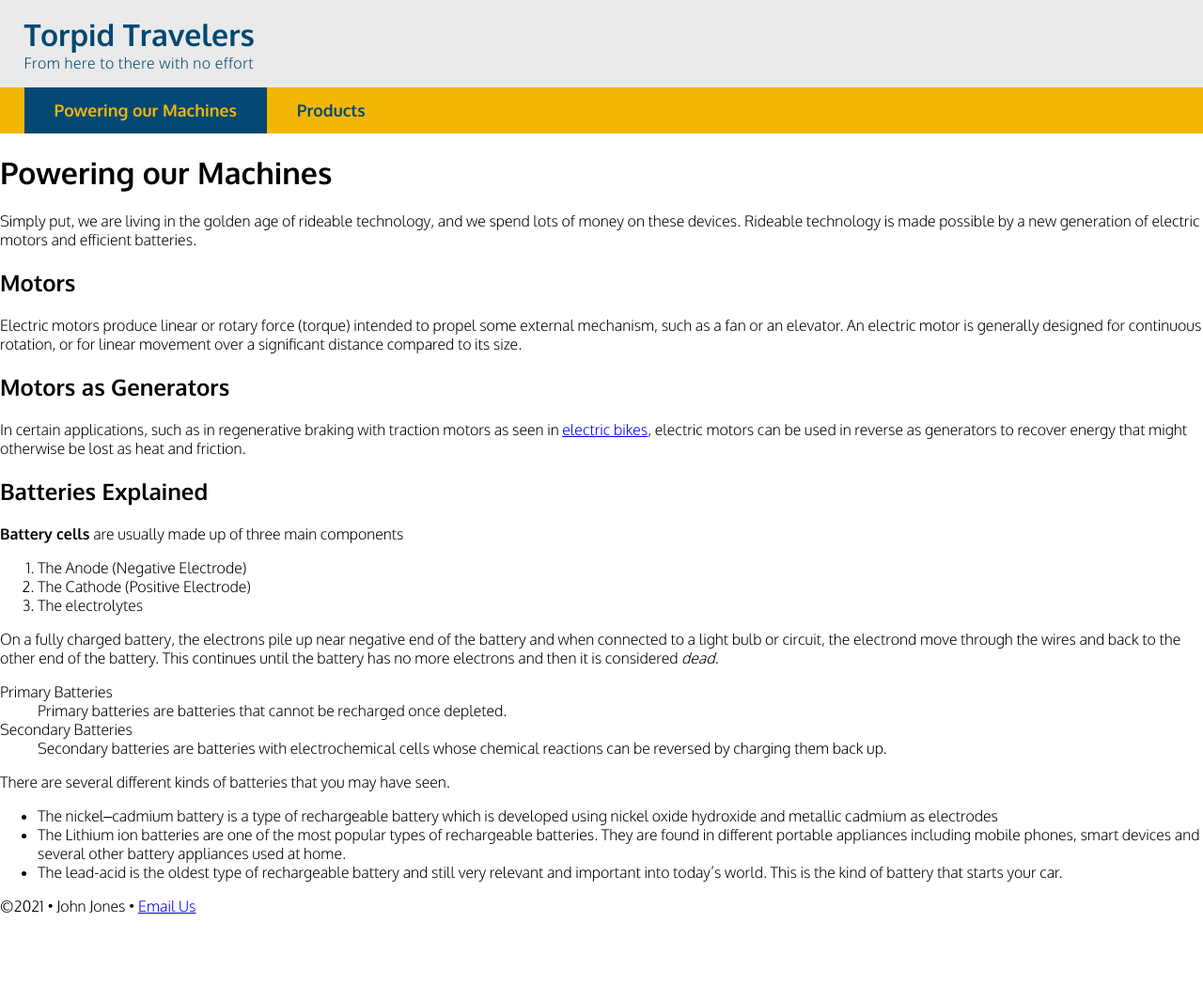
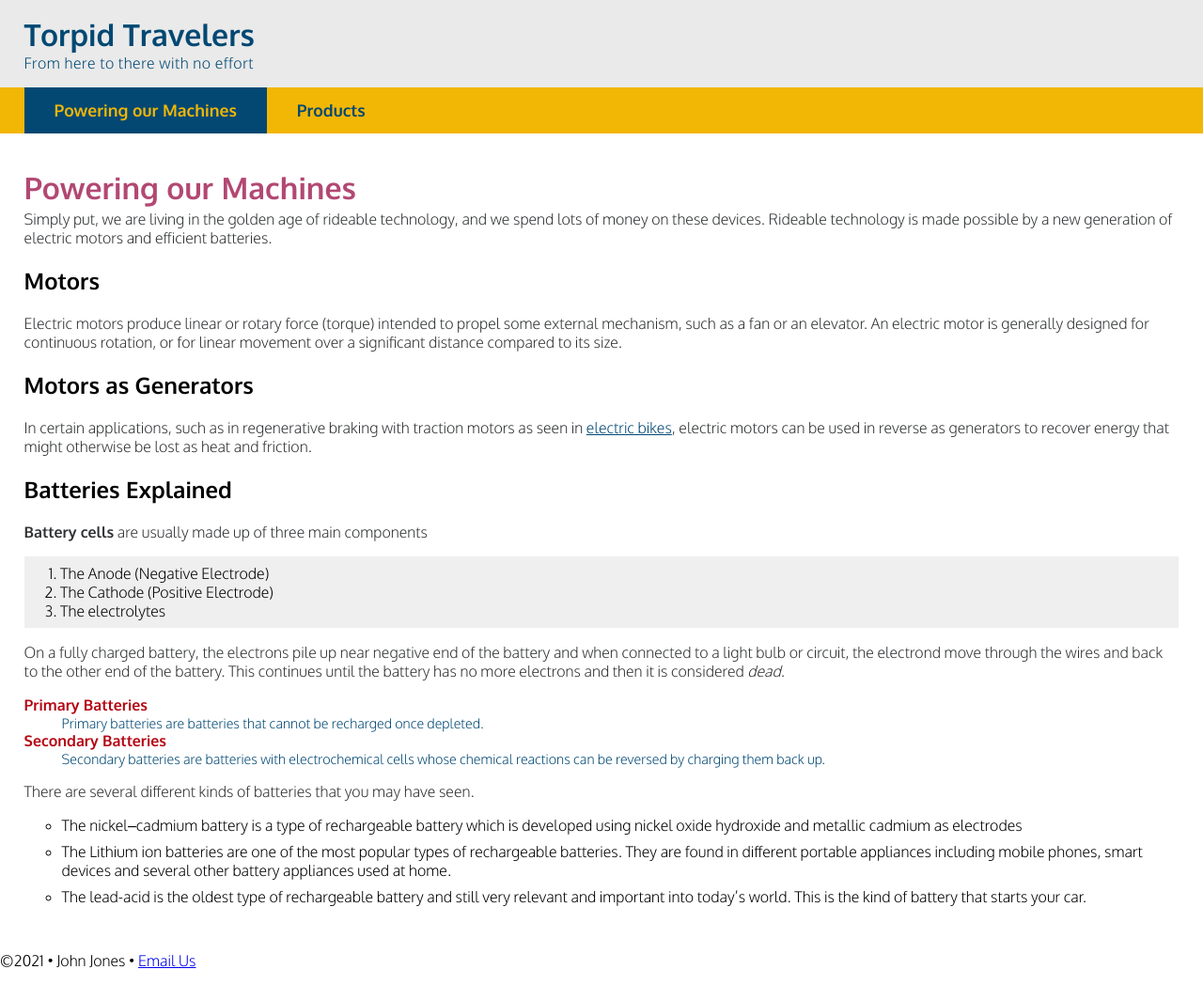
Before and after one commit to gogetasuper/dwdd1600, a plain HTML site: page unit4-start/index.html in a window 1280 px wide. Shown: the whole page at 94% size. Before the commit the page ends 990 px from the top, so only its background shows below. Drawn offline with Linux system fonts and the light colour scheme.

Commit message:
traveler.css

```diff
--- a/unit4-start/traveler.css
+++ b/unit4-start/traveler.css
@@ -45,3 +45,59 @@ nav li.active a {
 nav a:hover {
     color: white;
 }
+
+
+/* stuff for the main */
+main{
+   padding: 1rem 2vw;
+
+}
+main h1{
+    color: #b40412;
+}
+main h1{
+    color: #b24873;
+    margin-bottom: .2rem;
+}
+
+main p{
+    color: #2f3133;
+    margin: 0 0 .3rem 0;
+}
+
+main ol{
+    padding: .5rem 3vw;
+    background-color: #efefef;
+}
+
+main dl dt {
+    color: #b40412;
+    font-weight: 700;
+}
+main dl dd {
+     color: #024873;
+     font-size: .9rem;
+}
+main ul {
+    list-style-type: circle;
+}
+main ul li {
+    line-height 125%;
+    margin-bottom: .5rem;
+}
+
+main address {
+    font-style: normal;
+    background-color: #f2b705;
+    padding: .5rem;
+    width: 12.5rem;
+    border 1px solid #024873;
+    border-radius: .5rem;
+}
+
+main a {
+    color: #024873;
+}
+main a:hover {
+    color: rbg(239,0,24);
+}
```
